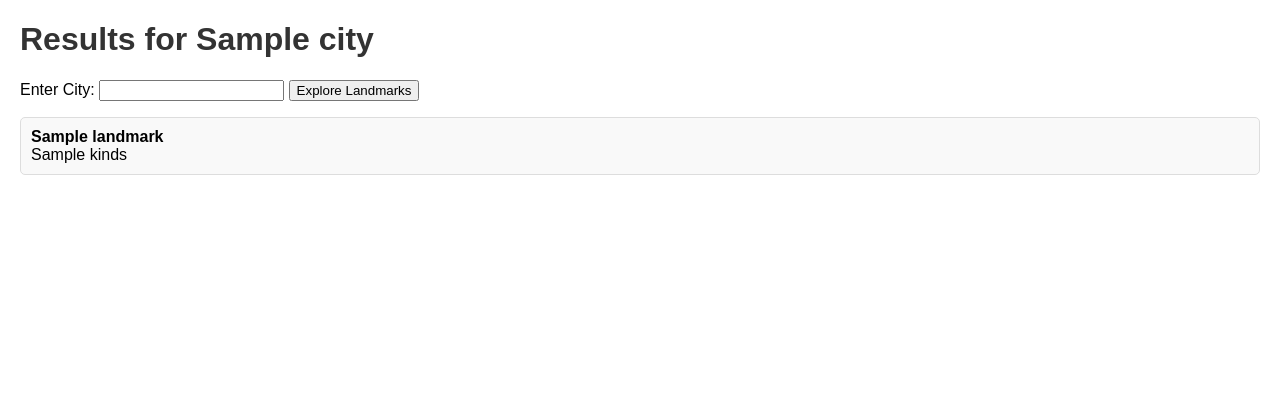
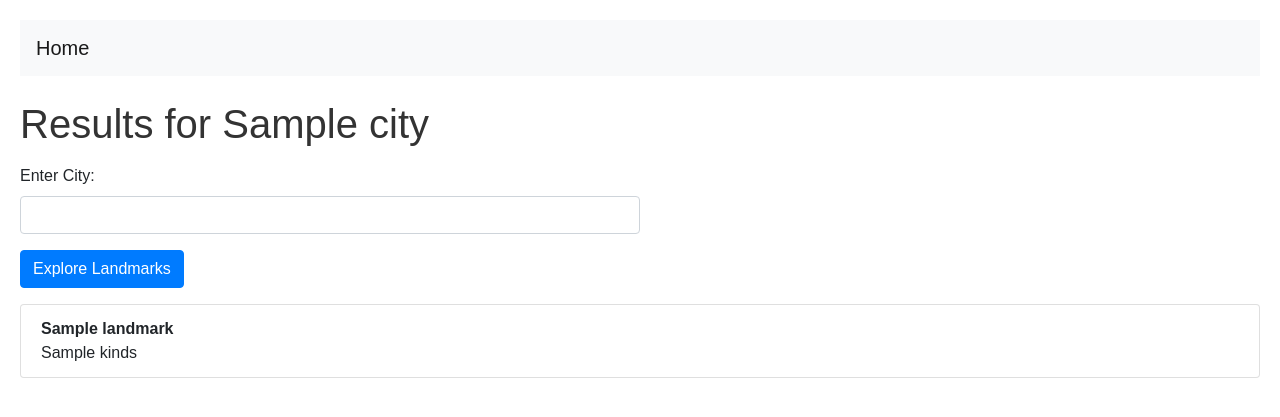
Before and after one commit to JamieLeeNZ/Intrepid-Explorer, a Flask app: template templates/results.html in a window 1280 px wide. Shown: the top 417 px of the page. Run offline with Flask 3, Linux system fonts and the light colour scheme; the template is opened without the code that fills it: most values are stand-ins (such as "Sample title", 1, 10 or a date in 2020); some libraries are stand-ins or nearby versions.

Commit message:
feat: added bootstrap and created base html file, plus components for search and navbar

```diff
--- a/app.py
+++ b/app.py
@@ -1,10 +1,11 @@
 from config import API_KEY
 from flask import Flask, render_template, request
+from flask_bootstrap import Bootstrap
 import requests
-import logging
 
 # Initialise the Flask application
 app = Flask(__name__)
+bootstrap = Bootstrap(app)
 
 # Function to get the coordinates for a given city
 def get_coordinates(city_name, api_key="your_api_key"):
--- /dev/null
+++ b/templates/_navbar.html
@@ -0,0 +1,12 @@
+<!-- templates/_navbar.html -->
+<nav class="navbar navbar-expand-lg navbar-light bg-light">
+    <a class="navbar-brand" href="{{ url_for('index') }}">Home</a>
+    <button class="navbar-toggler" type="button" data-toggle="collapse" data-target="#navbarNav" aria-controls="navbarNav" aria-expanded="false" aria-label="Toggle navigation">
+        <span class="navbar-toggler-icon"></span>
+    </button>
+    <div class="collapse navbar-collapse" id="navbarNav">
+        <ul class="navbar-nav ml-auto">
+            <!-- Add more navigation links here -->
+        </ul>
+    </div>
+</nav>
--- /dev/null
+++ b/templates/_search.html
@@ -0,0 +1,8 @@
+<!-- templates/_search.html -->
+<form action="/landmarks" method="post" class="mt-3">
+  <div class="form-group">
+      <label for="city">Enter City:</label>
+      <input type="text" class="form-control col-md-6" id="city" name="city" required>
+  </div>
+  <button type="submit" class="btn btn-primary">Explore Landmarks</button>
+</form>
--- /dev/null
+++ b/templates/base.html
@@ -0,0 +1,42 @@
+<!DOCTYPE html>
+<html lang="en">
+<head>
+    <meta charset="UTF-8">
+    <meta http-equiv="X-UA-Compatible" content="IE=edge">
+    <meta name="viewport" content="width=device-width, initial-scale=1.0">
+    <!-- Bootstrap CSS -->
+    <link rel="stylesheet" href="https://stackpath.bootstrapcdn.com/bootstrap/4.5.2/css/bootstrap.min.css">
+    <title>{% block title %}Intrepid Explorer{% endblock %}</title>
+    <style>
+        body {
+            font-family: Arial, sans-serif;
+            margin: 20px;
+        }
+
+        h1 {
+            color: #333;
+        }
+
+        ul {
+            list-style-type: none;
+            padding: 0;
+        }
+
+        li {
+            margin-bottom: 10px;
+            padding: 10px;
+            border: 1px solid #ddd;
+            border-radius: 5px;
+            background-color: #f9f9f9;
+        }
+    </style>
+</head>
+<body>
+    {% include '_navbar.html' %}
+    {% block content %}{% endblock %}
+    <!-- Bootstrap JS and Popper.js -->
+    <script src="https://code.jquery.com/jquery-3.5.1.slim.min.js"></script>
+    <script src="https://cdn.jsdelivr.net/npm/@popperjs/core@2.5.2/dist/umd/popper.min.js"></script>
+    <script src="https://stackpath.bootstrapcdn.com/bootstrap/4.5.2/js/bootstrap.min.js"></script>
+</body>
+</html>
--- a/templates/results.html
+++ b/templates/results.html
@@ -1,53 +1,21 @@
-<!DOCTYPE html>
-<html lang="en">
-<head>
-    <meta charset="UTF-8">
-    <meta http-equiv="X-UA-Compatible" content="IE=edge">
-    <meta name="viewport" content="width=device-width, initial-scale=1.0">
-    <title>Landmark Explorer Results</title>
-    <style>
-        body {
-            font-family: Arial, sans-serif;
-            margin: 20px;
-        }
+<!-- templates/results.html -->
+{% extends 'base.html' %}
 
-        h1 {
-            color: #333;
-        }
+{% block title %}Results for {{ city }}{% endblock %}
 
-        ul {
-            list-style-type: none;
-            padding: 0;
-        }
-
-        li {
-            margin-bottom: 10px;
-            padding: 10px;
-            border: 1px solid #ddd;
-            border-radius: 5px;
-            background-color: #f9f9f9;
-        }
-    </style>
-</head>
-<body>
-    <h1>Results for {{ city }}</h1>
-    <form action="landmarks" method="post">
-        <label for="city">Enter City:</label>
-        <input type="text" id="city" name="city" required>
-        <button type="submit" value="Submit">Explore Landmarks</button>
-    </form>
+{% block content %}
+    <h1 class="mt-4">Results for {{ city }}</h1>
+    {% include '_search.html' %}
     {% if landmarks %}
-        <ul>
+        <ul class="list-group mt-3">
             {% for landmark in landmarks %}
-                <li>
+                <li class="list-group-item">
                     <strong>{{ landmark.name }}</strong><br>
                     {{ landmark.kinds }}
                 </li>
             {% endfor %}
         </ul>
     {% else %}
-        <p>No landmarks found.</p>
+        <p class="mt-3">No landmarks found.</p>
     {% endif %}
-
-</body>
-</html>
+{% endblock %}
```
Also changed, not shown: templates/index.html (+9 -26 lines).
